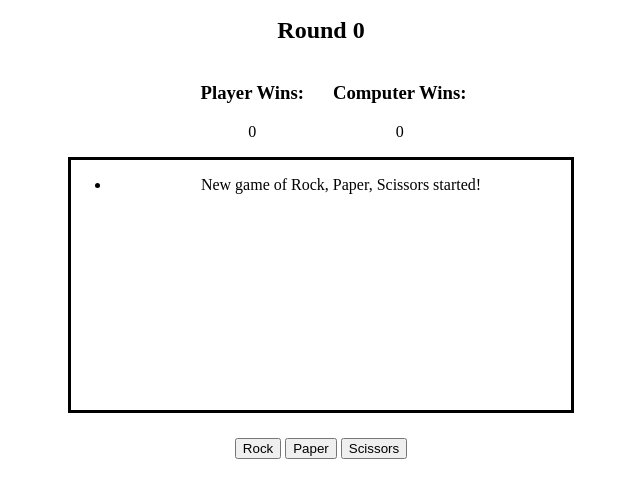
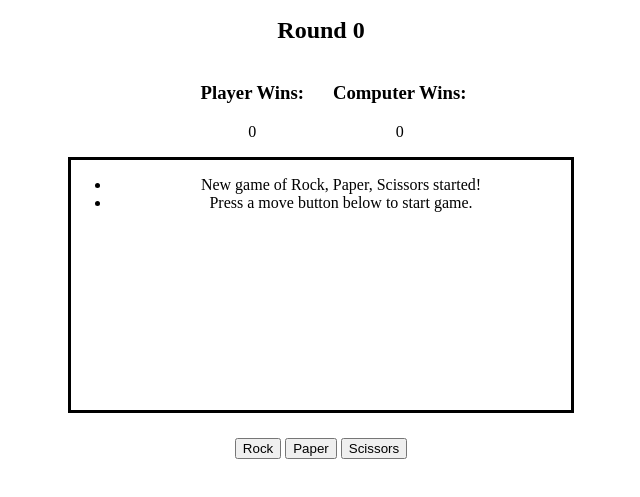
Before and after one commit to AdramCreate/rock-paper-scissors-the-odin-project, a plain HTML site: page index.html in a window 1280 px wide. Shown: the part 91-588 px from the top of the page, without its empty margins (319-959 px from the left). Drawn offline with Linux system fonts and the light colour scheme.

Commit message:
Dev: Additional start message for result window

```diff
--- a/index.html
+++ b/index.html
@@ -31,6 +31,9 @@
                     <li id="initial-info-message-item" class="round-info-item">
                         New game of Rock, Paper, Scissors started!
                     </li>
+                    <li id="initial-info-message-item" class="round-info-item">
+                        Press a move button below to start game.
+                    </li>
                 </ul>
             </section>
             <section id="moves-section">
```
